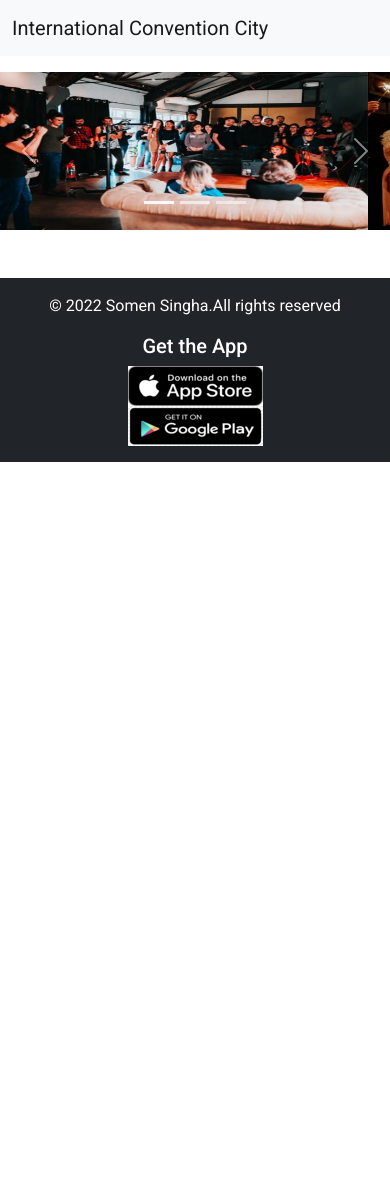
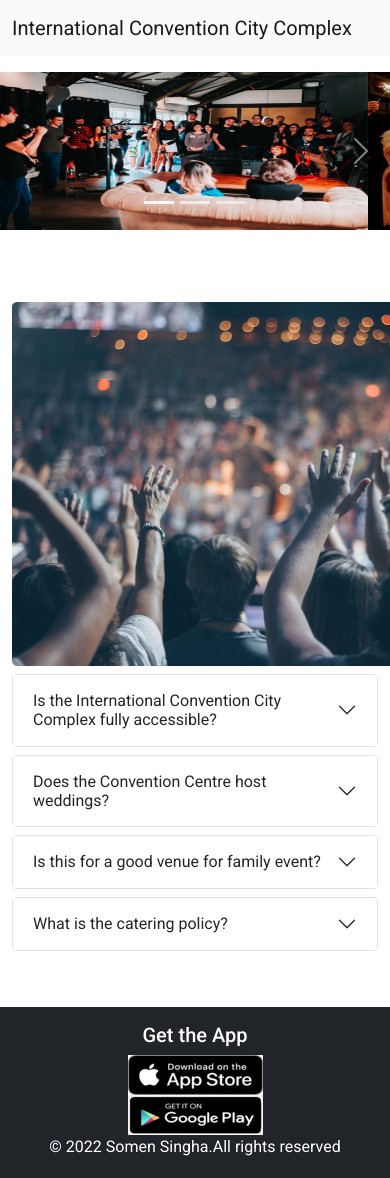
Before and after one commit to SomenWebDev/convention-center, a plain HTML site: page index.html in a window 390 px wide. Before the commit the page ends 844 px from the top, so only its background shows below. Drawn offline with nearby package versions, Linux system fonts and the light colour scheme.

Commit message:
commited

```diff
--- a/index.html
+++ b/index.html
@@ -21,7 +21,9 @@
     <header>
       <nav class="navbar navbar-expand-lg navbar-light bg-light">
         <div class="container">
-          <a class="navbar-brand" href="#">International Convention City</a>
+          <a class="navbar-brand" href="#"
+            >International Convention City Complex</a
+          >
 
           <div class="collapse navbar-collapse" id="navbarTogglerDemo02">
             <ul class="navbar-nav ms-auto mb-2 mb-lg-0">
@@ -143,18 +145,126 @@
       </div>
     </header>
     <main>
-      <section class="container"></section>
+      <!-- FAQ section -->
+      <section class="container my-5">
+        <div class="row">
+          <div class="col-lg-6 col-12 pt-4 order-md-2">
+            <img src="images/people.png" alt="" />
+          </div>
+          <div class="col-lg-6 col-12 order-md-1">
+            <div class="accordion accordion-flush" id="accordionFlushExample">
+              <div class="accordion-item border rounded-2 my-2">
+                <h2 class="accordion-header" id="flush-headingOne">
+                  <button
+                    class="accordion-button collapsed"
+                    type="button"
+                    data-bs-toggle="collapse"
+                    data-bs-target="#flush-collapseOne"
+                    aria-expanded="false"
+                    aria-controls="flush-collapseOne"
+                  >
+                    Is the International Convention City Complex fully
+                    accessible?
+                  </button>
+                </h2>
+                <div
+                  id="flush-collapseOne"
+                  class="accordion-collapse collapse"
+                  aria-labelledby="flush-headingOne"
+                  data-bs-parent="#accordionFlushExample"
+                >
+                  <div class="accordion-body">
+                    Yes – we are committed to providing a welcoming and
+                    inclusive environment for our guests.
+                  </div>
+                </div>
+              </div>
+              <div class="accordion-item border rounded-2 my-2">
+                <h2 class="accordion-header" id="flush-headingTwo">
+                  <button
+                    class="accordion-button collapsed"
+                    type="button"
+                    data-bs-toggle="collapse"
+                    data-bs-target="#flush-collapseTwo"
+                    aria-expanded="false"
+                    aria-controls="flush-collapseTwo"
+                  >
+                    Does the Convention Centre host weddings?
+                  </button>
+                </h2>
+                <div
+                  id="flush-collapseTwo"
+                  class="accordion-collapse collapse"
+                  aria-labelledby="flush-headingTwo"
+                  data-bs-parent="#accordionFlushExample"
+                >
+                  <div class="accordion-body">
+                    We sure do! We host dozens of weddings annually. Check out
+                    our Weddings section for spectacular wedding packages which
+                    include full décor, a fabulous four star meal, late night
+                    buffet, and an open/host bar. Some of our packages even
+                    include a complimentary three tier wedding cake. All you
+                    have to do is show up and have fun!
+                  </div>
+                </div>
+              </div>
+              <div class="accordion-item border rounded-2 my-2">
+                <h2 class="accordion-header" id="flush-headingThree">
+                  <button
+                    class="accordion-button collapsed"
+                    type="button"
+                    data-bs-toggle="collapse"
+                    data-bs-target="#flush-collapseThree"
+                    aria-expanded="false"
+                    aria-controls="flush-collapseThree"
+                  >
+                    Is this for a good venue for family event?
+                  </button>
+                </h2>
+                <div
+                  id="flush-collapseThree"
+                  class="accordion-collapse collapse"
+                  aria-labelledby="flush-headingThree"
+                  data-bs-parent="#accordionFlushExample"
+                >
+                  <div class="accordion-body">
+                    Yes,family functions with guests ranging from to 700 can be
+                    hosted here.
+                  </div>
+                </div>
+              </div>
+              <div class="accordion-item border rounded-2 my-2">
+                <h2 class="accordion-header" id="headingThree">
+                  <button
+                    class="accordion-button collapsed"
+                    type="button"
+                    data-bs-toggle="collapse"
+                    data-bs-target="#collapseThree"
+                    aria-expanded="false"
+                    aria-controls="collapseThree"
+                  >
+                    What is the catering policy?
+                  </button>
+                </h2>
+                <div
+                  id="collapseThree"
+                  class="accordion-collapse collapse"
+                  aria-labelledby="headingThree"
+                  data-bs-parent="#accordionExample"
+                >
+                  <div class="accordion-body">Catering is available.</div>
+                </div>
+              </div>
+            </div>
+          </div>
+        </div>
+      </section>
     </main>
     <!-- footer section -->
     <footer>
       <section class="bg-dark mt-5 w-100">
-        <div class="row align-items-center py-3">
-          <div class="col-lg-9 col-12 text-center">
-            <p class="text-white mx-auto">
-              &copy 2022 Somen Singha.All rights reserved
-            </p>
-          </div>
-          <div class="col-lg-3 col-12 text-center">
+        <div class="row d-flex align-items-center py-3">
+          <div class="col-lg-3 col-12 order-md-2 text-center">
             <h5 class="text-white">Get the App</h5>
             <div>
               <a href="https://www.apple.com/app-store/">
@@ -167,6 +277,11 @@
               </a>
             </div>
           </div>
+          <div class="col-lg-9 col-12 order-md-1 text-center">
+            <p class="text-white mx-auto">
+              &copy 2022 Somen Singha.All rights reserved
+            </p>
+          </div>
         </div>
       </section>
     </footer>
```
Also changed, not shown: images/people.png (added).
